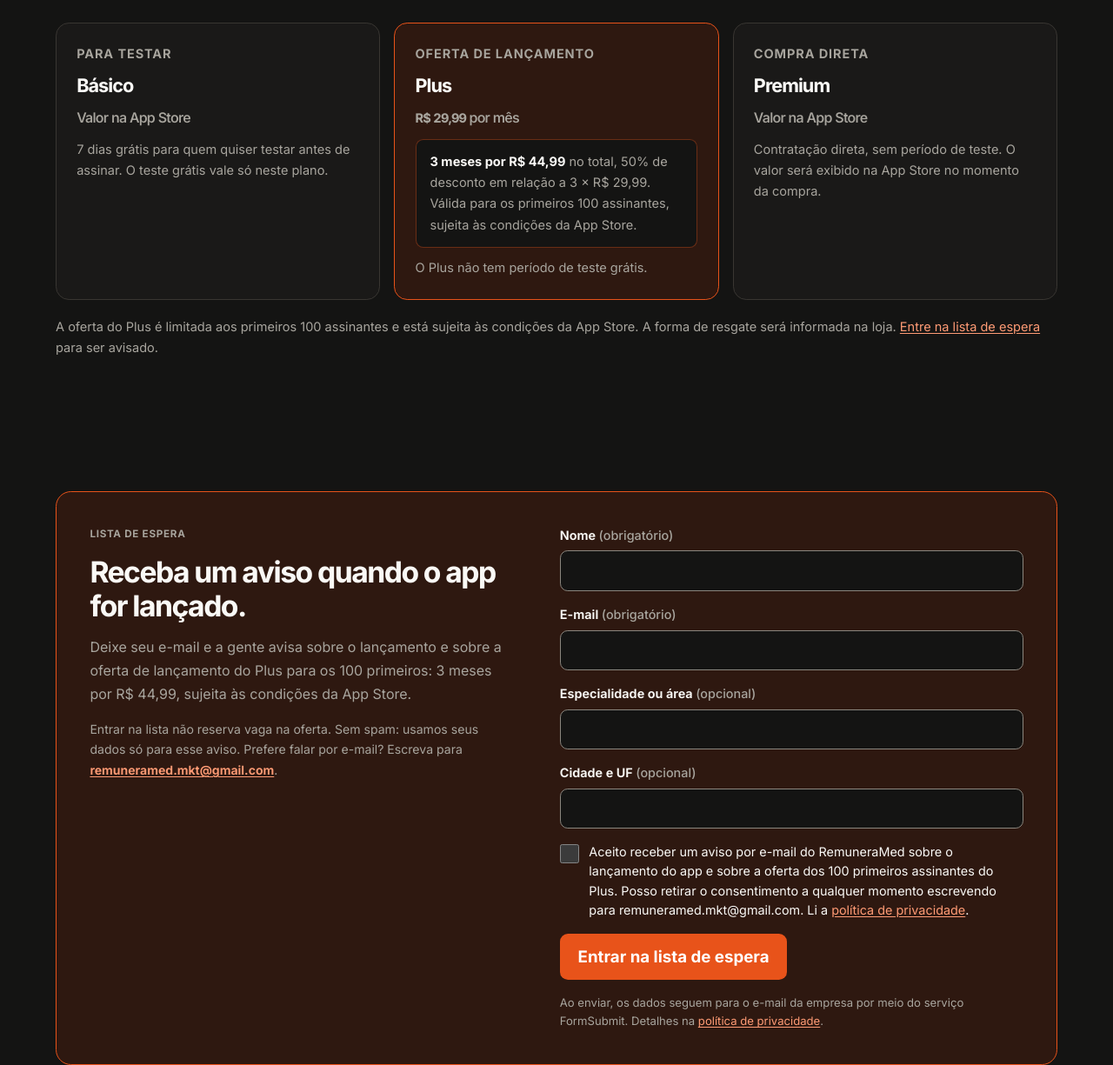
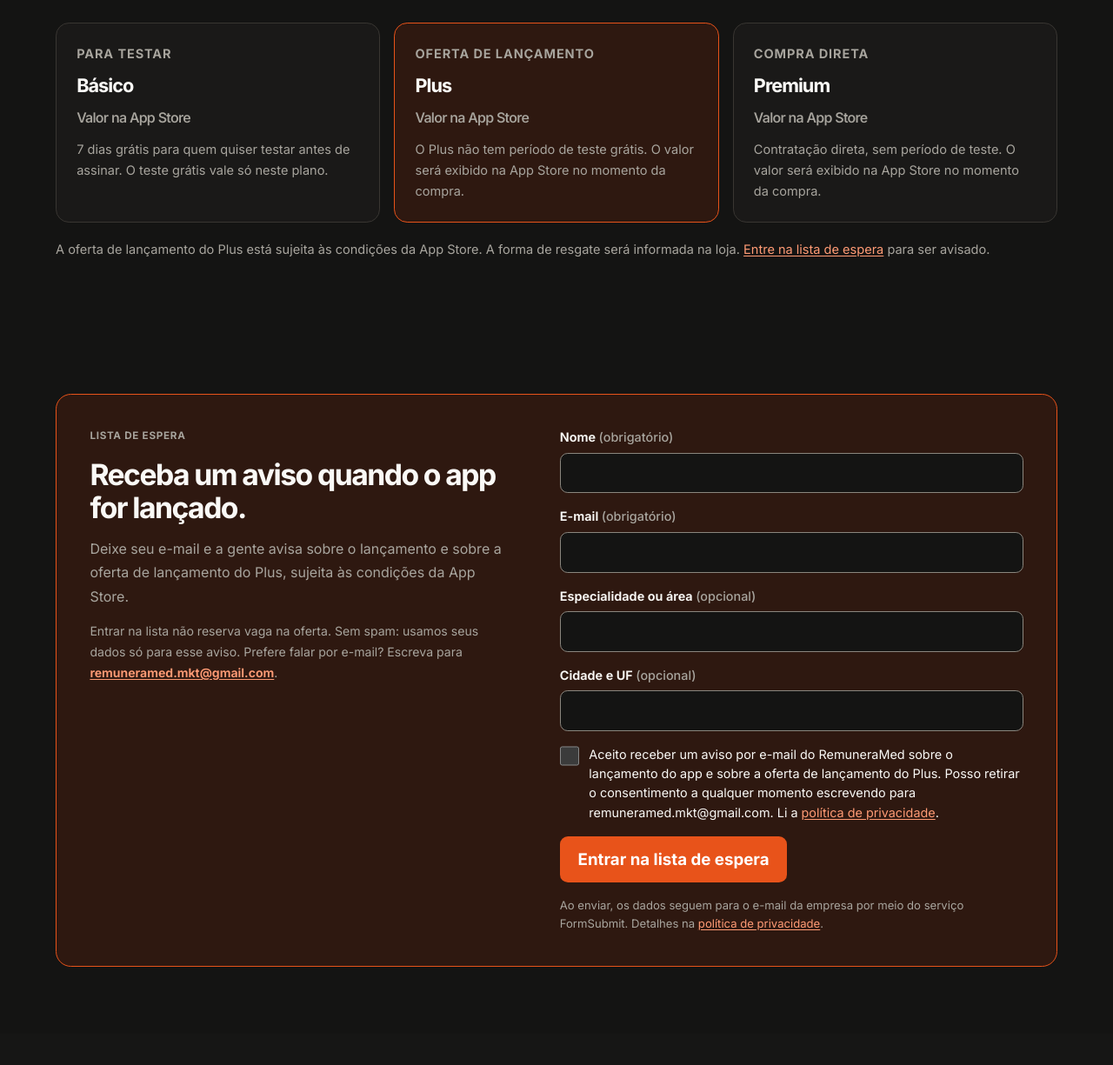
Before and after one commit to remuneramedmkt-dev/remuneramed-site, a plain HTML site: page index.html in a window 1280 px wide. Shown: the part 1660-2885 px from the top of the page at 87% size. Drawn offline with Linux system fonts and the light colour scheme.

Commit message:
Remove da área pública a oferta do Plus ainda não confirmada
A regra de 17/11/2026 e o oferta.json vedam citar R$ 44,99 e 100 vagas
até o App Store Connect confirmar o preço e o limite. O Plus passa a
mostrar Valor na App Store, e a lista de espera fala só em oferta de
lançamento do Plus.

```diff
--- a/index.html
+++ b/index.html
@@ -144,9 +144,8 @@
         <article class="plan-card plan-card-featured">
           <p class="plan-kicker">Oferta de lançamento</p>
           <h3>Plus</h3>
-          <p class="plan-price">R$ 29,99 <span>por mês</span></p>
-          <p class="plan-offer"><strong>3 meses por R$ 44,99</strong> no total, 50% de desconto em relação a 3 × R$ 29,99. Válida para os primeiros 100 assinantes, sujeita às condições da App Store.</p>
-          <p>O Plus não tem período de teste grátis.</p>
+          <p class="plan-price"><span>Valor na App Store</span></p>
+          <p>O Plus não tem período de teste grátis. O valor será exibido na App Store no momento da compra.</p>
         </article>
         <article class="plan-card">
           <p class="plan-kicker">Compra direta</p>
@@ -155,7 +154,7 @@
           <p>Contratação direta, sem período de teste. O valor será exibido na App Store no momento da compra.</p>
         </article>
       </div>
-      <p class="plans-note">A oferta do Plus é limitada aos primeiros 100 assinantes e está sujeita às condições da App Store. A forma de resgate será informada na loja. <a href="#lista-de-espera">Entre na lista de espera</a> para ser avisado.</p>
+      <p class="plans-note">A oferta de lançamento do Plus está sujeita às condições da App Store. A forma de resgate será informada na loja. <a href="#lista-de-espera">Entre na lista de espera</a> para ser avisado.</p>
     </section>
 
     <section class="section container" id="lista-de-espera" aria-labelledby="lista-titulo">
@@ -163,7 +162,7 @@
         <div class="waitlist-copy">
           <p class="plan-kicker">Lista de espera</p>
           <h2 id="lista-titulo">Receba um aviso quando o app for lançado.</h2>
-          <p>Deixe seu e-mail e a gente avisa sobre o lançamento e sobre a oferta de lançamento do Plus para os 100 primeiros: 3 meses por R$ 44,99, sujeita às condições da App Store.</p>
+          <p>Deixe seu e-mail e a gente avisa sobre o lançamento e sobre a oferta de lançamento do Plus, sujeita às condições da App Store.</p>
           <p class="waitlist-small">Entrar na lista não reserva vaga na oferta. Sem spam: usamos seus dados só para esse aviso. Prefere falar por e-mail? Escreva para <a class="email-link" href="mailto:remuneramed.mkt@gmail.com">remuneramed.mkt@gmail.com</a>.</p>
         </div>
         <form class="waitlist-form" action="https://formsubmit.co/remuneramed.mkt@gmail.com" method="POST" aria-labelledby="lista-titulo">
@@ -185,7 +184,7 @@
           </div>
           <div class="field-check">
             <input id="wl-consent" name="consentimento" type="checkbox" value="Sim" required>
-            <label for="wl-consent">Aceito receber um aviso por e-mail do RemuneraMed sobre o lançamento do app e sobre a oferta dos 100 primeiros assinantes do Plus. Posso retirar o consentimento a qualquer momento escrevendo para remuneramed.mkt@gmail.com. Li a <a href="privacidade.html#lista-de-espera">política de privacidade</a>.</label>
+            <label for="wl-consent">Aceito receber um aviso por e-mail do RemuneraMed sobre o lançamento do app e sobre a oferta de lançamento do Plus. Posso retirar o consentimento a qualquer momento escrevendo para remuneramed.mkt@gmail.com. Li a <a href="privacidade.html#lista-de-espera">política de privacidade</a>.</label>
           </div>
           <div class="hp" aria-hidden="true">
             <label for="wl-hp">Não preencha este campo</label>
@@ -196,7 +195,7 @@
           <input type="hidden" name="_subject" value="Lista de espera RemuneraMed: nova inscrição">
           <input type="hidden" name="_next" value="https://remuneramed.com.br/obrigado.html">
           <input type="hidden" name="origem" value="site remuneramed.com.br, lista de espera">
-          <input type="hidden" name="texto_do_consentimento" value="Aceito receber um aviso por e-mail do RemuneraMed sobre o lançamento do app e sobre a oferta dos 100 primeiros assinantes do Plus.">
+          <input type="hidden" name="texto_do_consentimento" value="Aceito receber um aviso por e-mail do RemuneraMed sobre o lançamento do app e sobre a oferta de lançamento do Plus.">
           <button class="button button-primary" type="submit">Entrar na lista de espera</button>
           <p class="form-note">Ao enviar, os dados seguem para o e-mail da empresa por meio do serviço FormSubmit. Detalhes na <a href="privacidade.html#lista-de-espera">política de privacidade</a>.</p>
         </form>
@@ -246,7 +245,7 @@
         </details>
         <details>
           <summary>Como funciona o período de teste e a oferta?</summary>
-          <p>Há 7 dias grátis só no plano Básico, para quem quiser testar antes de assinar. O Plus custa R$ 29,99 por mês e, no lançamento, os primeiros 100 assinantes podem contratar 3 meses por R$ 44,99, sujeita às condições da App Store. O Premium é compra direta, sem teste. Plus e Premium não têm período grátis.</p>
+          <p>Há 7 dias grátis só no plano Básico, para quem quiser testar antes de assinar. O Plus não tem período de teste grátis. O Premium é compra direta, sem teste. Os valores de cada plano serão exibidos na App Store.</p>
         </details>
         <details>
           <summary>Como cancelo a assinatura ou peço suporte?</summary>
```
Also changed, not shown: obrigado.html (+1 -1 lines), privacidade.html (+2 -2 lines), termos.html (+1 -1 lines), 1 other file.
